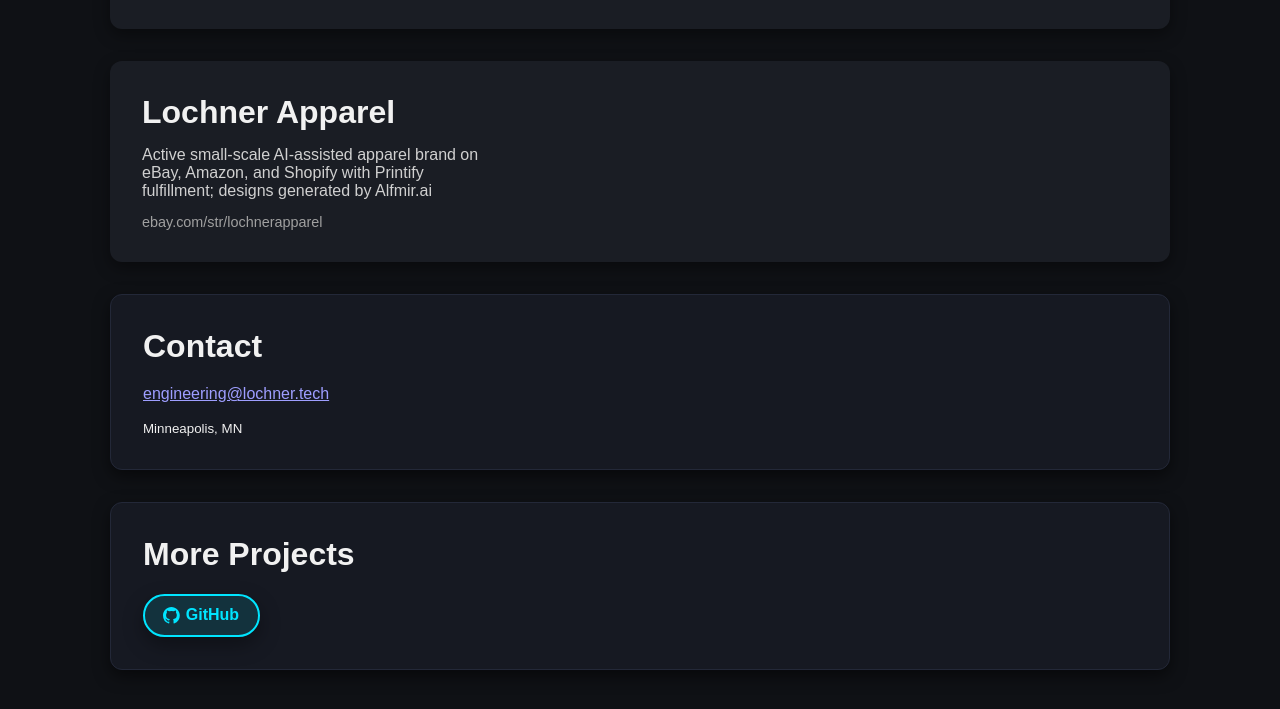
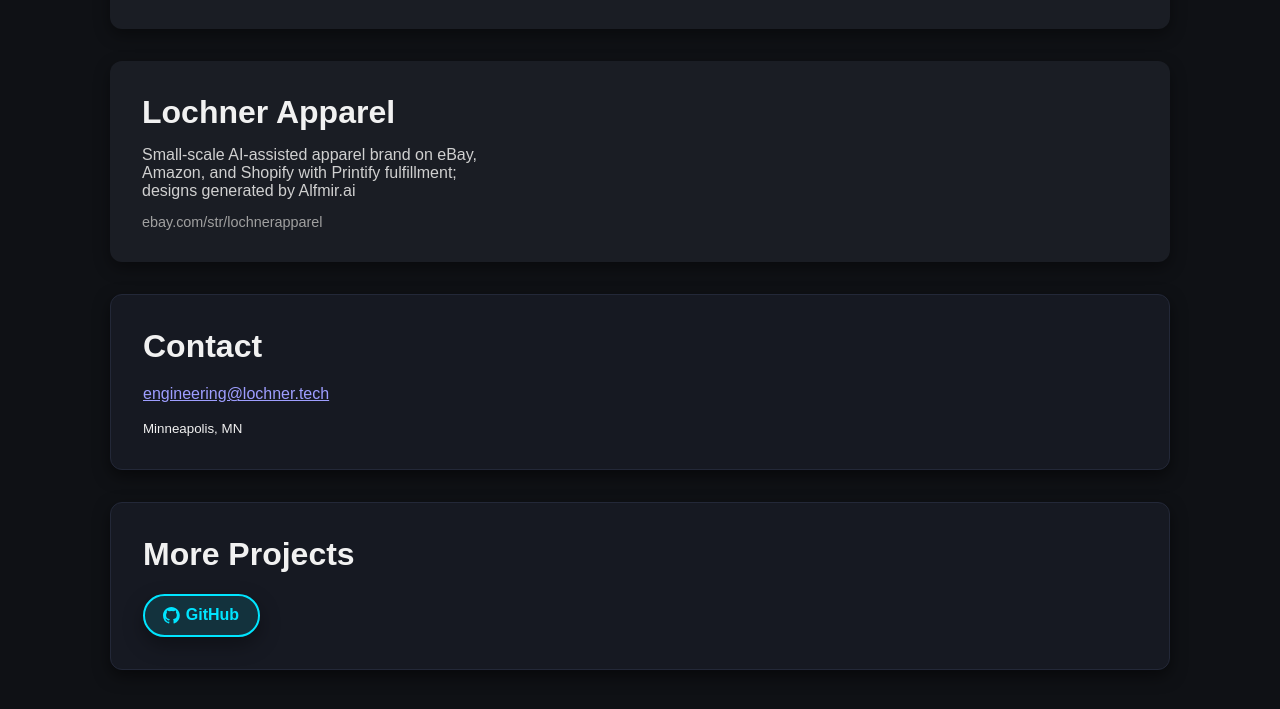
Before and after one commit to nicholelochner/lochner.tech_apparel, a website: page index.html in a window 1280 px wide. Shown: the part 203-912 px from the top of the page. Drawn offline with Linux system fonts and the light colour scheme.

Commit message:
Update description for Lochner Apparel section

```diff
--- a/index.html
+++ b/index.html
@@ -361,7 +361,7 @@
    <!-- <img class="section-thumb" src="images/lochner/1.jpg" alt="Lochner Apparel AI-generated T-shirt design on a model"> -->
    <div class="section-body">
     <h2 class="lochner-apparel-title">Lochner Apparel</h2>
-    <p>Active small-scale AI-assisted apparel brand on eBay, Amazon, and Shopify with Printify fulfillment; designs generated by Alfmir.ai</p>
+    <p>Small-scale AI-assisted apparel brand on eBay, Amazon, and Shopify with Printify fulfillment; designs generated by Alfmir.ai</p>
     <small>ebay.com/str/lochnerapparel</small>
    </div>
   </a>
```
